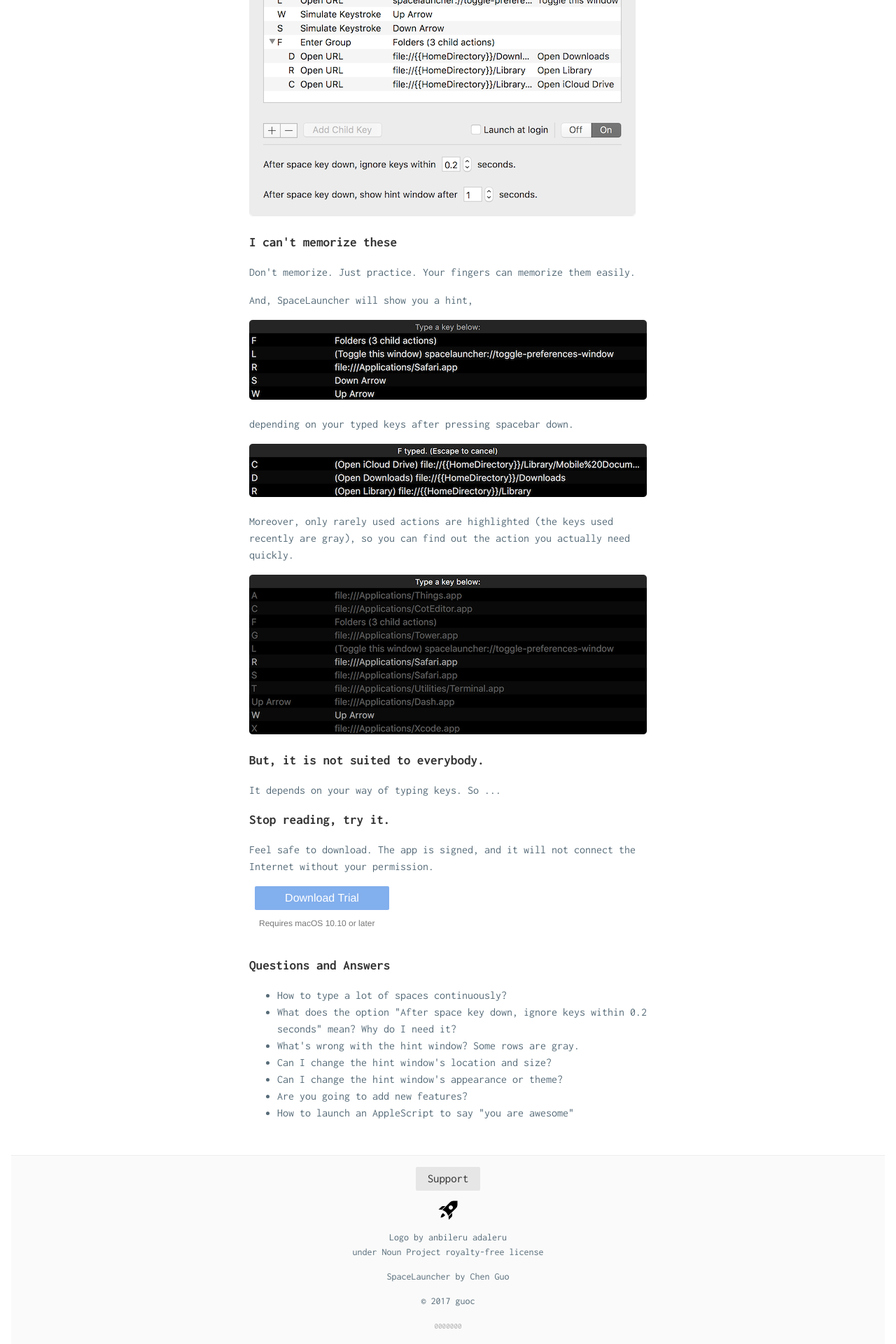
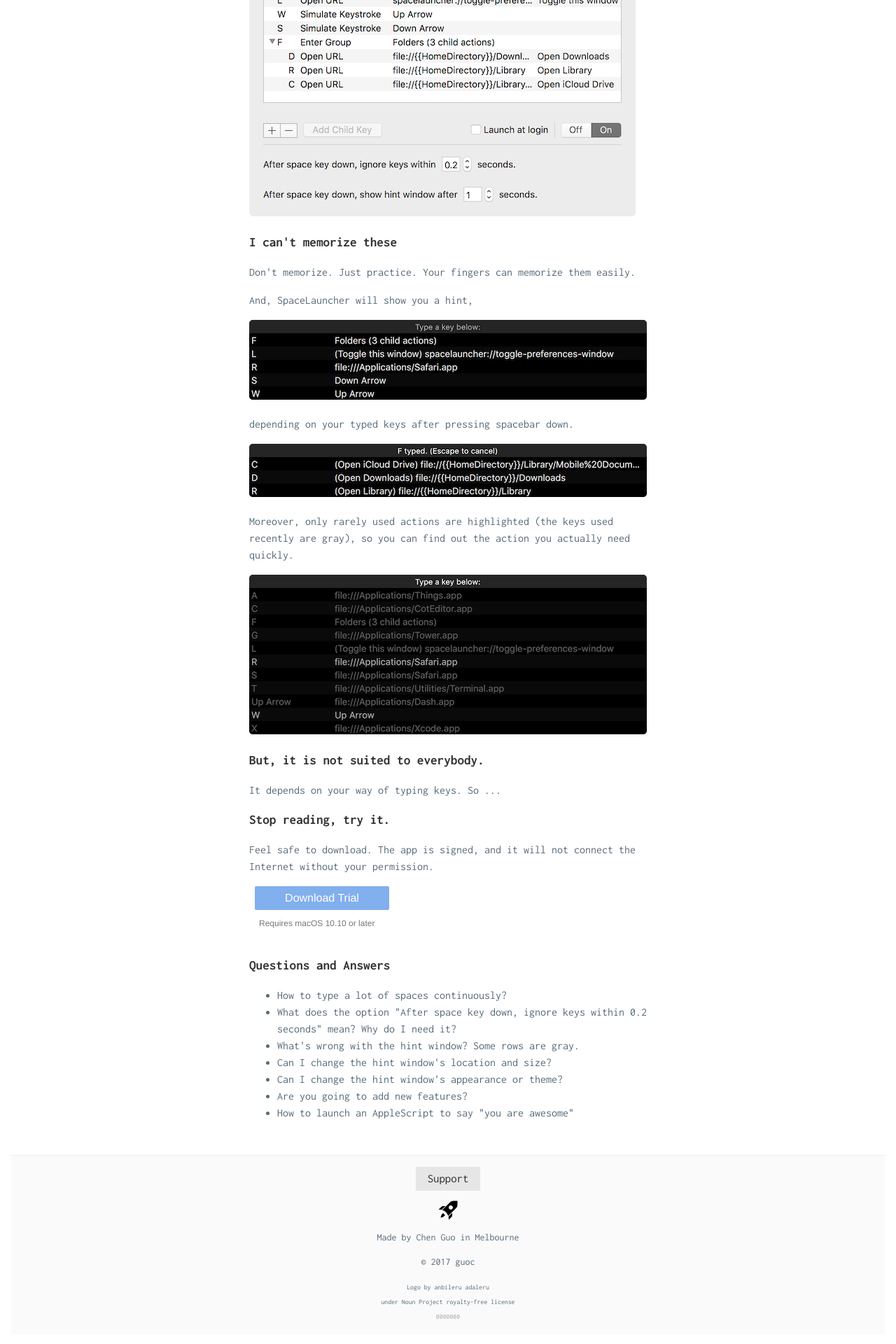
Before and after one commit to cguo8/SpaceLauncherWebsite, a Jekyll site: the page built from index.md, in a window 1280 px wide. Shown: the part 1021-2941 px from the top of the page at 70% size. Built offline with Jekyll 4.4.1, drawn with Linux system fonts in a browser that asks for light colours; nearby versions of some CDN libraries; our own code applies the rules of GitHub Pages for plain Markdown files.

Commit message:
Adjust footer

```diff
--- a/_layouts/default.html
+++ b/_layouts/default.html
@@ -218,9 +218,13 @@
       vertical-align: middle;
     }
 
+    footer #logo_credit {
+      font-size: 70%;
+    }
+
     footer #build_version {
       color: #aaa;
-      font-size: 80%;
+      font-size: 70%;
     }
 
     li.accordion {
@@ -269,9 +273,10 @@
     <footer>
       <div><a id="support" class="pure-button" href="/support">Support</a></div>
       <img id="rocket" src="{{ '/img/rocket.svg?v=' | append: site.github.build_revision | relative_url }}"/>
-      <p>Logo by anbileru adaleru<br>under Noun Project royalty-free license</p>
-      <p>SpaceLauncher by Chen Guo</p>
+      <p>Made by Chen Guo in Melbourne</p>
       <p>© 2017 guoc</p>
+      <span id="logo_credit">Logo by anbileru adaleru<br>under Noun Project royalty-free license</span>
+      <br>
       <span id="build_version">
         {{site.github.build_revision | truncate: 7, ""}}
       </span>
```
